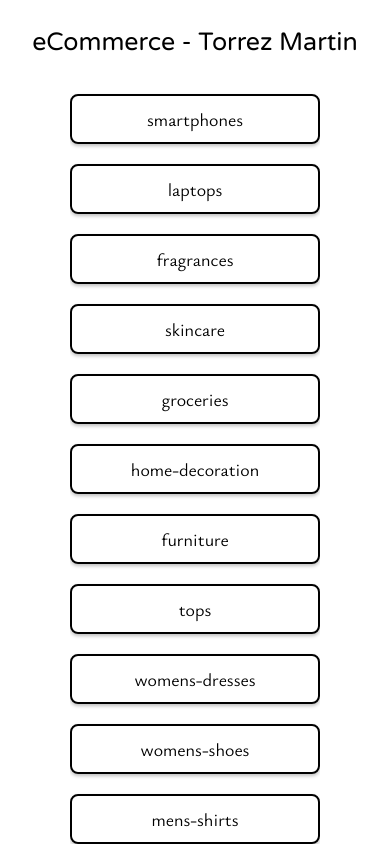
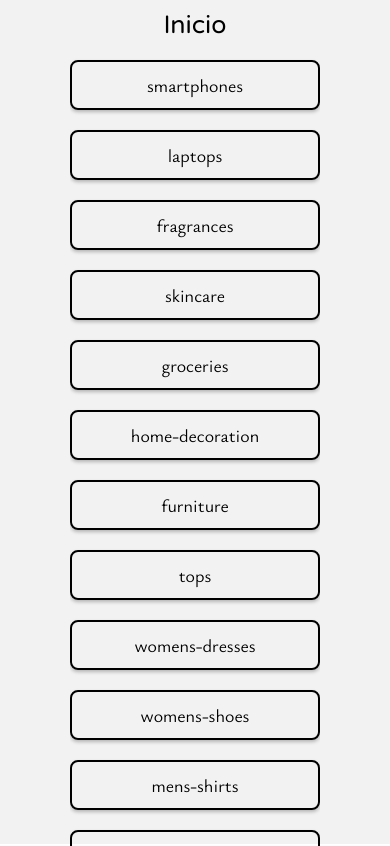
Before and after one commit to torrezmartin/eCommerce_TorrezMartin, a React Native app: screen /Home in a window 390 px wide. Shown: the top 846 px of the page. Built offline with nearby package versions, Linux system fonts and the light colour scheme.

Commit message:
Clase 9 - Entregable

```diff
--- a/App.js
+++ b/App.js
@@ -1,14 +1,7 @@
-import { StyleSheet, View } from 'react-native';
-import { useState } from 'react';
-import Header from './src/Components/Header';
-import ItemListCategory from './src/Screens/ItemListCategory';
-import Home from './src/Screens/Home';
 import { useFonts } from 'expo-font';
-import ItemDetail from './src/Screens/ItemDetail';
+import Navigator from './src/Navigation/Navigator';
 
 export default function App() {
-    const [categorySelected, setCategorySelected] = useState('');
-    const [productSelected, setProductSelected] = useState('');
     const [fontsLoaded] = useFonts({
         'Montserrat-Light': require('./src/Assets/Fonts/Montserrat-Light.ttf'),
         'Montserrat-Medium': require('./src/Assets/Fonts/Montserrat-Medium.ttf'),
@@ -24,19 +17,6 @@
     }
 
     return (
-        <View style={styles.container}>
-            <Header />
-            {
-                productSelected ? <ItemDetail productSelected={productSelected} setProductSelected={setProductSelected} /> :
-                categorySelected ? <ItemListCategory category={categorySelected} setCategorySelected={setCategorySelected} setProductSelected={setProductSelected} /> :
-                    <Home setCategorySelected={setCategorySelected}/>
-            }
-        </View>
+        <Navigator />
     );
 }
-
-const styles = StyleSheet.create({
-    container: {
-        flex: 1,
-    }
-})
--- a/package.json
+++ b/package.json
@@ -10,6 +10,8 @@
   },
   "dependencies": {
     "@expo/webpack-config": "^18.0.1",
+    "@react-navigation/native": "^6.1.7",
+    "@react-navigation/native-stack": "^6.9.13",
     "@types/react-native": "^0.72.2",
     "expo": "~48.0.18",
     "expo-font": "~11.1.1",
@@ -17,6 +19,8 @@
     "react": "18.2.0",
     "react-dom": "18.2.0",
     "react-native": "0.71.8",
+    "react-native-safe-area-context": "4.5.0",
+    "react-native-screens": "~3.20.0",
     "react-native-web": "~0.18.10"
   },
   "devDependencies": {
--- a/src/Components/CategoryItem.jsx
+++ b/src/Components/CategoryItem.jsx
@@ -2,9 +2,9 @@
 import React from 'react'
 import Card from './Card'
 
-const CategoryItem = ({ item, setCategorySelected }) => {
+const CategoryItem = ({ item, navigation }) => {
     return (
-        <Pressable onPress={() => setCategorySelected(item)}>
+        <Pressable onPress={() => navigation.navigate('ItemListCategory', { category: item })}>
             <Card>
                 <Text style={styles.textCategory}>{item}</Text>
             </Card>
--- a/src/Components/Header.jsx
+++ b/src/Components/Header.jsx
@@ -2,11 +2,11 @@
 import React from 'react'
 import { colors } from '../Global/Colors'
 
-const Header = () => {
+const Header = ({ title }) => {
     return (
         <View style={styles.containerHeader}>
             <StatusBar show='false' />
-            <Text style={styles.text}>eCommerce - Torrez Martin</Text>
+            <Text style={styles.text}>{title}</Text>
         </View>
     )
 }
@@ -15,10 +15,10 @@
 
 const styles = StyleSheet.create({
     containerHeader: {
-        height: '10%',
         backgroundColor: colors.peach,
         justifyContent: 'center',
         alignItems: 'center',
+        paddingVertical: 10
     },
     text: {
         fontSize: 25,
--- a/src/Components/ProductItem.jsx
+++ b/src/Components/ProductItem.jsx
@@ -2,10 +2,10 @@
 import React from 'react'
 import Card from './Card'
 
-const ProductItem = ({ item, setProductSelected }) => {
+const ProductItem = ({ item, navigation }) => {
     return (
         <Pressable
-            onPress={() => setProductSelected(item.id)}
+            onPress={() => navigation.navigate('ItemDetail', { item: item.id, itemName: item.title })}
         >
             <Card
                 additionalStyles={styles.additionalStylesCard}
--- a/src/Components/Search.jsx
+++ b/src/Components/Search.jsx
@@ -5,15 +5,13 @@
 import { AntDesign } from '@expo/vector-icons';
 import { colors } from '../Global/Colors';
 
-const Search = ({ onSearch, errorSearch = '', setCategorySelected }) => {
+const Search = ({ navigation, onSearch, errorSearch = '', setCategorySelected }) => {
     const [keyword, setKeyword] = useState('')
     const {height, width} = useWindowDimensions();
 
     return (
         <View style={[styles.container, styles.viewFDcolumn]}>
-            <Pressable onPress={() => {
-                setCategorySelected('')
-            }}>
+            <Pressable onPress={() => { navigation.goBack() }}>
                 <AntDesign name="arrowleft" size={24} color="black" />
             </Pressable>
             <View style={[styles.search, styles.viewFDrow]}>
--- /dev/null
+++ b/src/Navigation/Navigator.jsx
@@ -0,0 +1,52 @@
+import { SafeAreaView, StyleSheet, View } from 'react-native'
+import React from 'react'
+import Header from '../Components/Header';
+import ItemDetail from '../Screens/ItemDetail';
+import ItemListCategory from '../Screens/ItemListCategory';
+import Home from '../Screens/Home';
+import { NavigationContainer } from '@react-navigation/native';
+import { createNativeStackNavigator } from '@react-navigation/native-stack';
+
+const Stack = createNativeStackNavigator();
+
+const Navigator = () => {
+    return (
+        <SafeAreaView style={styles.container}>
+            <NavigationContainer>
+                <Stack.Navigator
+                    initialRouteName='Home'
+                    screenOptions={
+                        ({route}) => (
+                            {
+                                header: () => {
+                                    return <Header title={
+                                        route.name === "Home" ? "Inicio" :
+                                        route.name === "ItemListCategory" ? route.params.category :
+                                        route.params.itemName
+                                    }/>
+                                }
+                            }
+                        )
+                    }
+                >
+                    <Stack.Screen name='Home' component={Home} />
+                    <Stack.Screen name='ItemListCategory' component={ItemListCategory} />
+                    <Stack.Screen name='ItemDetail' component={ItemDetail} />
+                </Stack.Navigator>
+                {/*
+                    productSelected ? <ItemDetail productSelected={productSelected} setProductSelected={setProductSelected} /> :
+                        categorySelected ? <ItemListCategory category={categorySelected} setCategorySelected={setCategorySelected} setProductSelected={setProductSelected} /> :
+                            <Home setCategorySelected={setCategorySelected} />
+                */}
+            </NavigationContainer>
+        </SafeAreaView>
+    )
+}
+
+export default Navigator
+
+const styles = StyleSheet.create({
+    container: {
+        flex: 1,
+    }
+})
--- a/src/Screens/Home.jsx
+++ b/src/Screens/Home.jsx
@@ -4,13 +4,13 @@
 import categories from '../Data/categories.json'
 import CategoryItem from '../Components/CategoryItem'
 
-const Home = ({ setCategorySelected }) => {
+const Home = ({ navigation }) => {
     return (
         <View style={styles.container}>
             <FlatList
                 data={categories}
                 keyExtractor={category => category}
-                renderItem={({ item }) => <CategoryItem item={item} setCategorySelected={setCategorySelected} />}
+                renderItem={({ item }) => <CategoryItem item={item} navigation={navigation} />}
                 showsVerticalScrollIndicator={false}
             />
         </View>
@@ -21,7 +21,6 @@
 
 const styles = StyleSheet.create({
     container: {
-        height: '90%',
         backgroundColor: colors.lightPink,
         alignItems: 'center'
     }
--- a/src/Screens/ItemDetail.jsx
+++ b/src/Screens/ItemDetail.jsx
@@ -4,20 +4,21 @@
 import { AntDesign } from '@expo/vector-icons';
 import { colors } from '../Global/Colors'
 
-const ItemDetail = ({ productSelected, setProductSelected }) => {
+const ItemDetail = ({ navigation, route }) => {
     const [product, setProduct] = useState({})
-    console.log(product)
+
+    const { item } = route.params
 
     useEffect(() => {
-        const productsFiltered = productsRaw.find(product => product.id === productSelected)
+        const productsFiltered = productsRaw.find(product => product.id === item)
         setProduct(productsFiltered)
-    }, [productSelected])
+    }, [item])
 
     return (
         <>
             {product.images ?
                 <View style={styles.container}>
-                    <Pressable onPress={() => { setProductSelected('') }}>
+                    <Pressable onPress={() => navigation.goBack()}>
                         <AntDesign name="arrowleft" size={24} color="black" />
                     </Pressable>
                     <Image
@@ -39,7 +40,7 @@
 
 const styles = StyleSheet.create({
     container: {
-        height: '90%',
+        height: '100%',
         backgroundColor: colors.lightPink,
         alignItems: 'flex-start',
         paddingHorizontal: 10,
--- a/src/Screens/ItemListCategory.jsx
+++ b/src/Screens/ItemListCategory.jsx
@@ -5,7 +5,9 @@
 import { colors } from '../Global/Colors'
 import Search from '../Components/Search'
 
-const ItemListCategory = ({ category, setCategorySelected, setProductSelected }) => {
+const ItemListCategory = ({ navigation, route }) => {
+
+    const { category } = route.params
 
     const [products, setProducts] = useState([])
     const [keyword, setKeyword] = useState("")
@@ -34,12 +36,12 @@
             <Search
                 onSearch={onSearch}
                 errorSearch={keywordError}
-                setCategorySelected={setCategorySelected}
+                navigation={navigation}
             />
             <FlatList
                 data={products}
                 keyExtractor={product => product.id}
-                renderItem={({ item }) => <ProductItem item={item} setProductSelected={setProductSelected} />}
+                renderItem={({ item }) => <ProductItem item={item} navigation={navigation} />}
                 showsVerticalScrollIndicator={false}
             />
         </View>
@@ -50,7 +52,7 @@
 
 const styles = StyleSheet.create({
     container: {
-        height: '90%',
+        height: '100%',
         backgroundColor: colors.lightPink,
         alignItems: 'center'
     }
```
Also changed, not shown: 1 other file (tests, documents, lock files or other folders).
